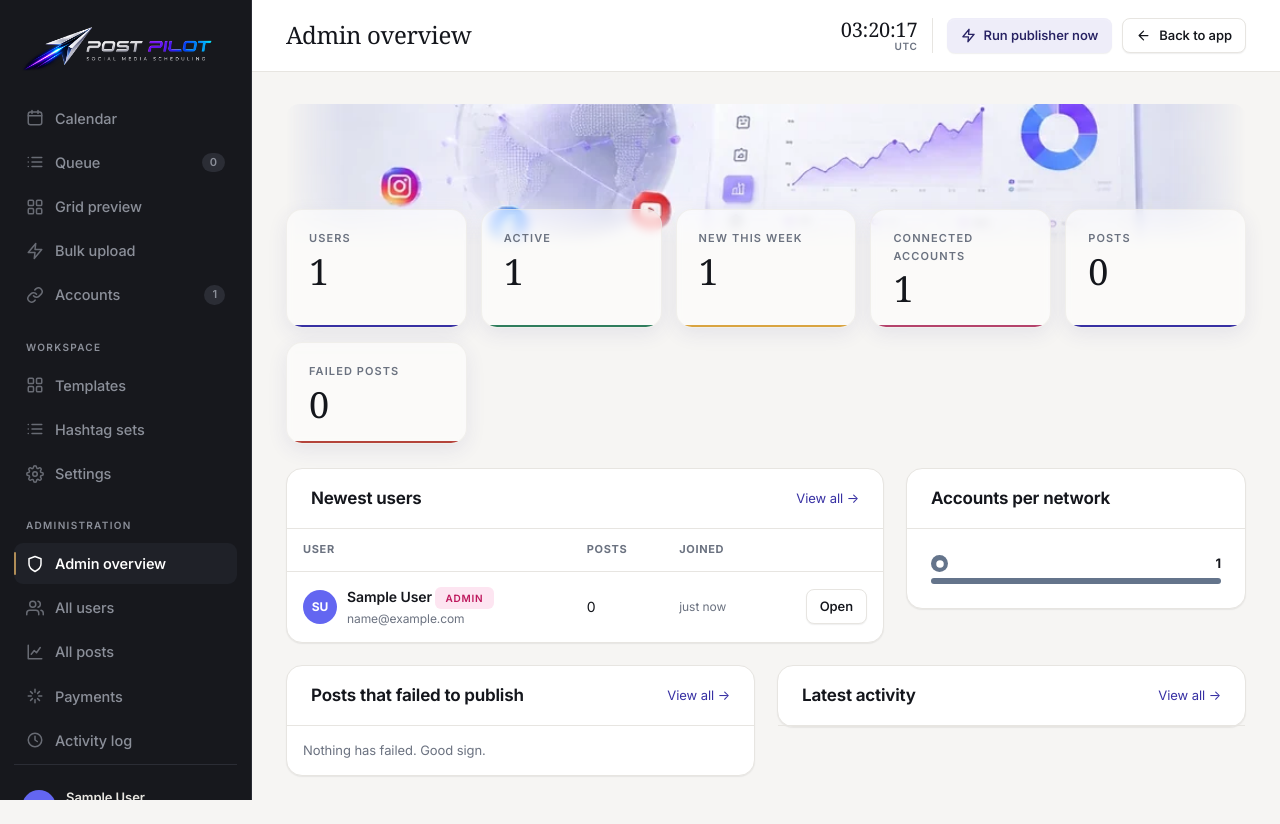
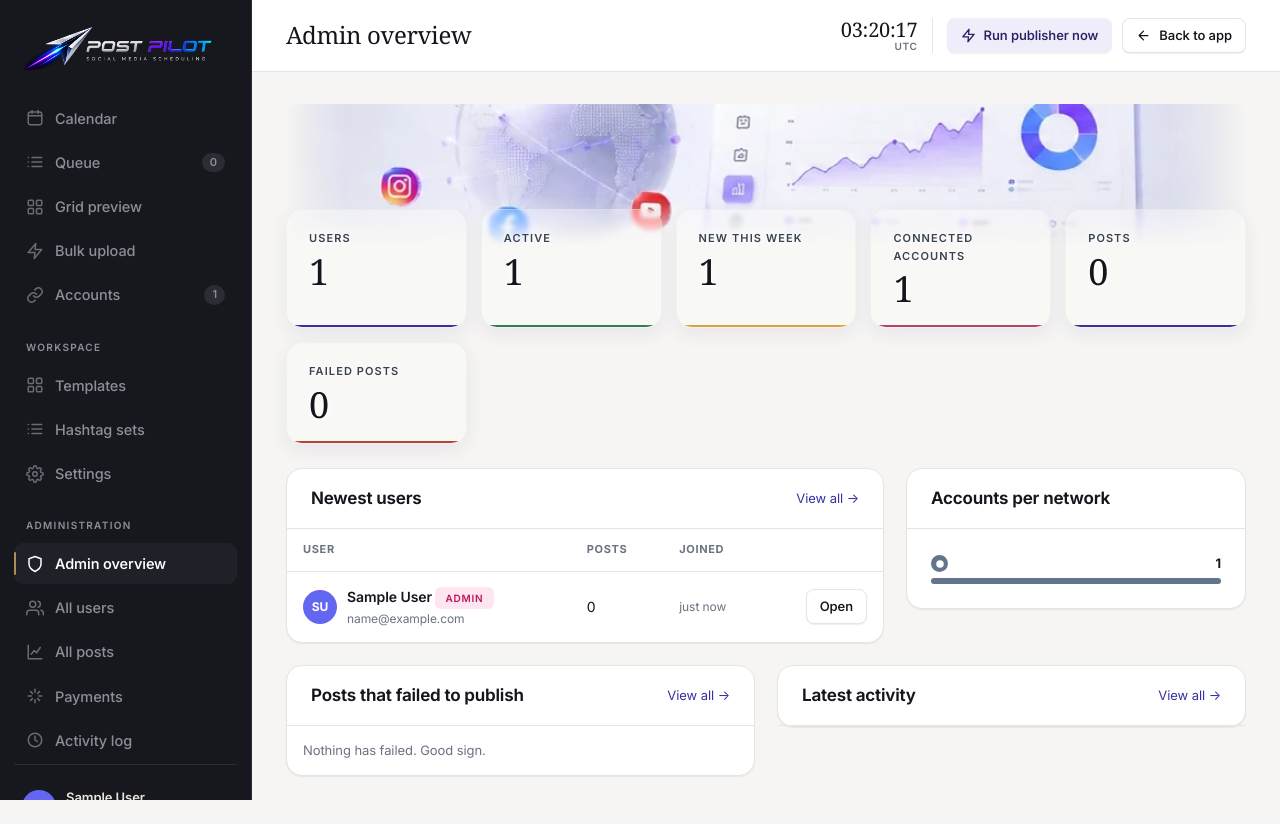
Before and after one commit to saimax72/postpilot, a PHP site: page /admin/index.php in a window 1280 px wide. Shown: the top 824 px of the page. Run offline with PHP 8.4, Linux system fonts and the light colour scheme; the visitor is signed in with stand-in values (Sample User, id 1); data that the repository does not hold is empty; some libraries are stand-ins or nearby versions; some web fonts are replaced.

Commit message:
Take the stat cards down to a 28% fill
Blur drops to 2px with it. The blur, more than the opacity, is what hides the
artwork — leaving it heavy at this fill would flatten exactly what the
transparency is there to show.

At this point the numbers sit almost directly on the illustration, so they get
a faint halo in the card colour. Without it the muted labels disappear into the
busier parts of the image rather than the empty left side, which is the only
part visible in a screenshot of the current state.

Co-Authored-By: Claude Opus 5 <noreply@anthropic.com>

```diff
--- a/assets/css/app.css
+++ b/assets/css/app.css
@@ -1836,14 +1836,26 @@ table.data tbody tr:hover { background: var(--line-soft); }
   /* Translucent so the artwork reads through, with a blur so the numbers stay
      legible over whatever part of the image they land on. Browsers without
      color-mix keep the solid card background declared above. */
-  background: color-mix(in srgb, var(--card) 50%, transparent);
-  /* A lighter blur as well as a lighter fill: at 12px the artwork behind was
-     smeared to a wash, so dropping the opacity alone did not actually reveal
-     any more of it. */
-  -webkit-backdrop-filter: blur(5px) saturate(1.25);
-          backdrop-filter: blur(5px) saturate(1.25);
-  border-color: color-mix(in srgb, var(--line) 55%, transparent);
-  box-shadow: 0 6px 20px rgba(60, 50, 130, .09);
+  background: color-mix(in srgb, var(--card) 28%, transparent);
+  /* Barely any blur left. It is the blur, more than the opacity, that hides
+     the artwork — at this fill a heavier one would flatten everything the
+     transparency is there to show. */
+  -webkit-backdrop-filter: blur(2px) saturate(1.3);
+          backdrop-filter: blur(2px) saturate(1.3);
+  border-color: color-mix(in srgb, var(--line) 40%, transparent);
+  box-shadow: 0 6px 18px rgba(60, 50, 130, .08);
+}
+
+/* At this transparency the numbers sit directly on the illustration, so they
+   get a faint halo the colour of the card. Without it the muted labels fade
+   into the busier parts of the image. */
+.page-banner + .stats .stat .k,
+.page-banner + .stats .stat .v,
+.page-banner + .stats .stat .tiny {
+  text-shadow: 0 1px 3px var(--card), 0 0 10px var(--card);
+}
+.page-banner + .stats .stat .k {
+  color: var(--ink-2);
 }
 
 /* The banner is hidden below 700px, so the overlap has to go with it. */
```
